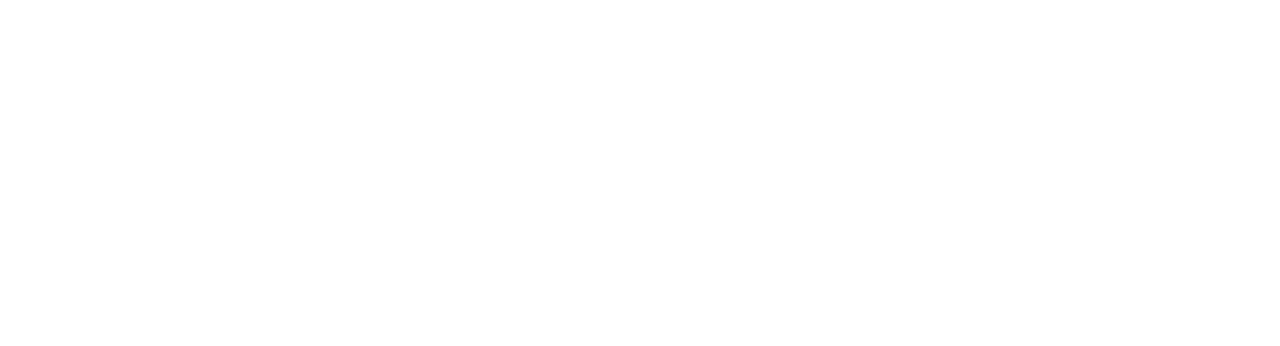
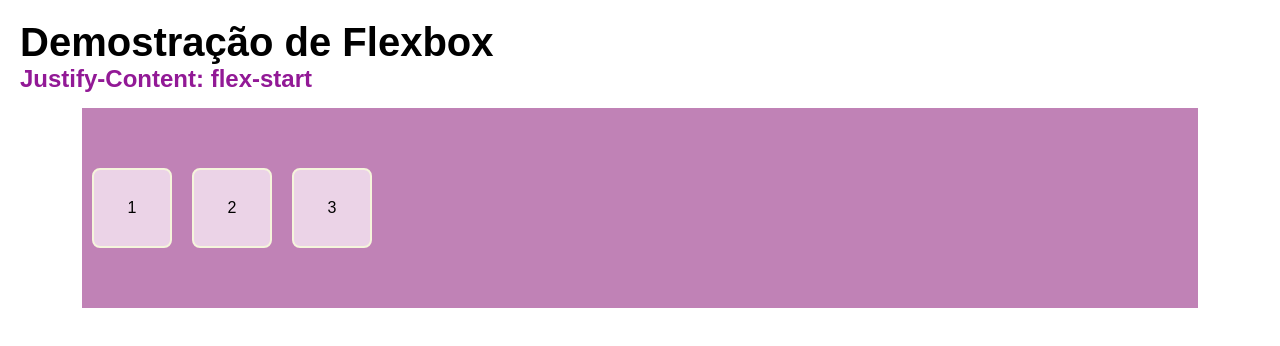
Before and after one commit to yas618/progresso-html-, a plain HTML site: page index.html in a window 1280 px wide. Drawn offline with Linux system fonts and the light colour scheme; a web font is replaced by a local one.

Commit message:
Cria a seção flex start

```diff
--- /dev/null
+++ b/assets/styles/index.css
@@ -0,0 +1,49 @@
+@import url('https://fonts.googleapis.com/css2?family=Bentham&family=Slabo+27px&display=swap');
+
+* {
+    margin: 0 ;
+    padding: 0;
+    box-sizing: border-box;
+}
+
+body {
+    font-family: Bentham, Arial, Helvetica, sans-serif;
+    padding: 20px;
+}
+
+h1 {
+    font-size: 2.5rem;
+}
+
+section {
+    margin-bottom: 40px;
+}
+
+h2 {
+    margin-bottom: 15px;
+    color: #921996;
+}
+
+.flex-container {
+    width: 90%;
+    height: 200px;
+    background-color: rgb(192, 130, 182);
+    align-items: center;
+    border-left: 60px;
+    margin: 0 auto 20px;
+    display: flex;
+    justify-content: flex-start;
+
+}
+
+.flex-item {
+    width: 80px;
+    height: 80px;
+    background-color: rgb(235, 211, 231);
+    border: 2px solid beige;
+    display: flex;
+    align-items: center;
+    justify-content: center;
+    border-radius: 8px;
+    margin: 10px;
+}
--- a/index.html
+++ b/index.html
@@ -4,8 +4,19 @@
     <meta charset="UTF-8">
     <meta name="viewport" content="width=device-width, initial-scale=1.0">
     <title>Aulas LIMA</title>
+    <link rel="stylesheet" href="assets/styles/index.css">
 </head>
 <body>
+    <h1>Demostração de Flexbox</h1>
 
+    <section>
+        <h2>Justify-Content: flex-start</h2>
+
+        <div class="flex-container">
+            <div class="flex-item">1</div>
+            <div class="flex-item">2</div>
+            <div class="flex-item">3</div>
+        </div>
+    </section>
 </body>
 </html>
```
